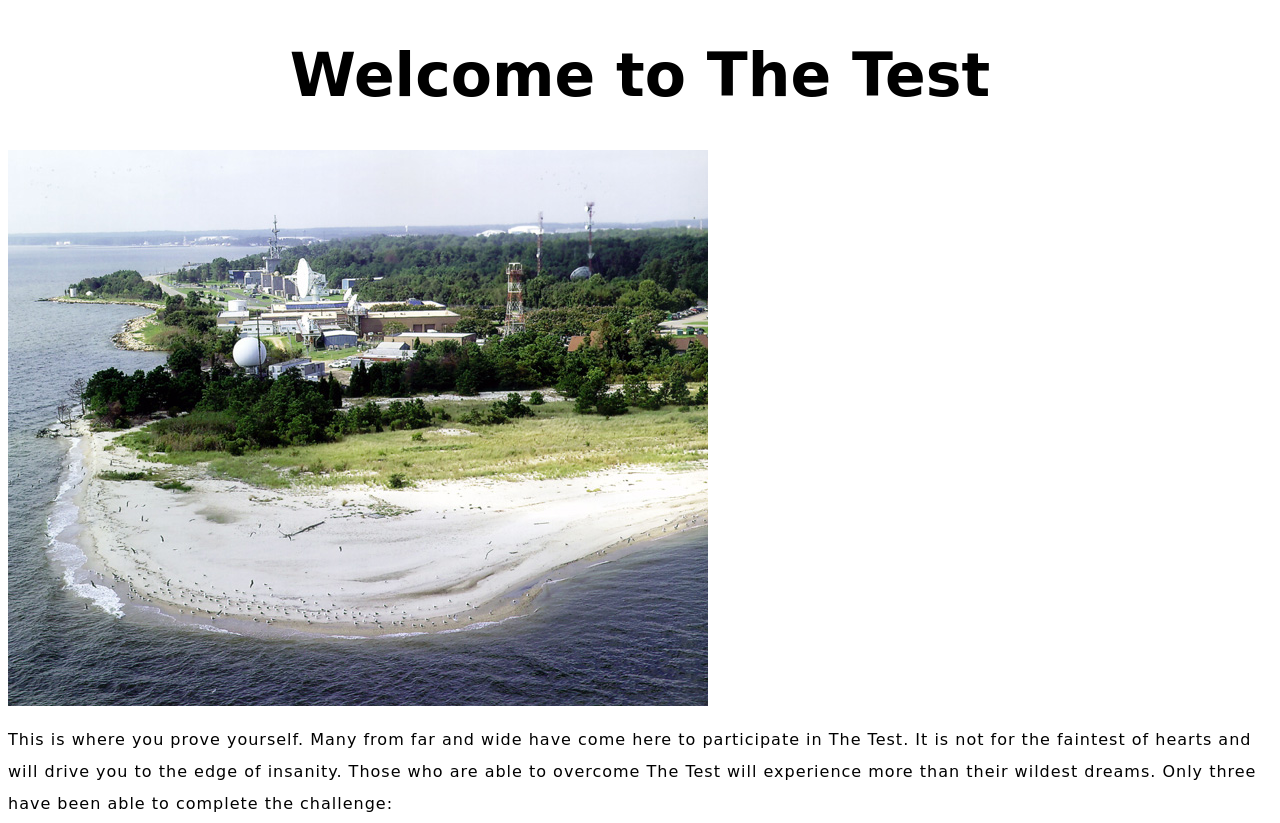
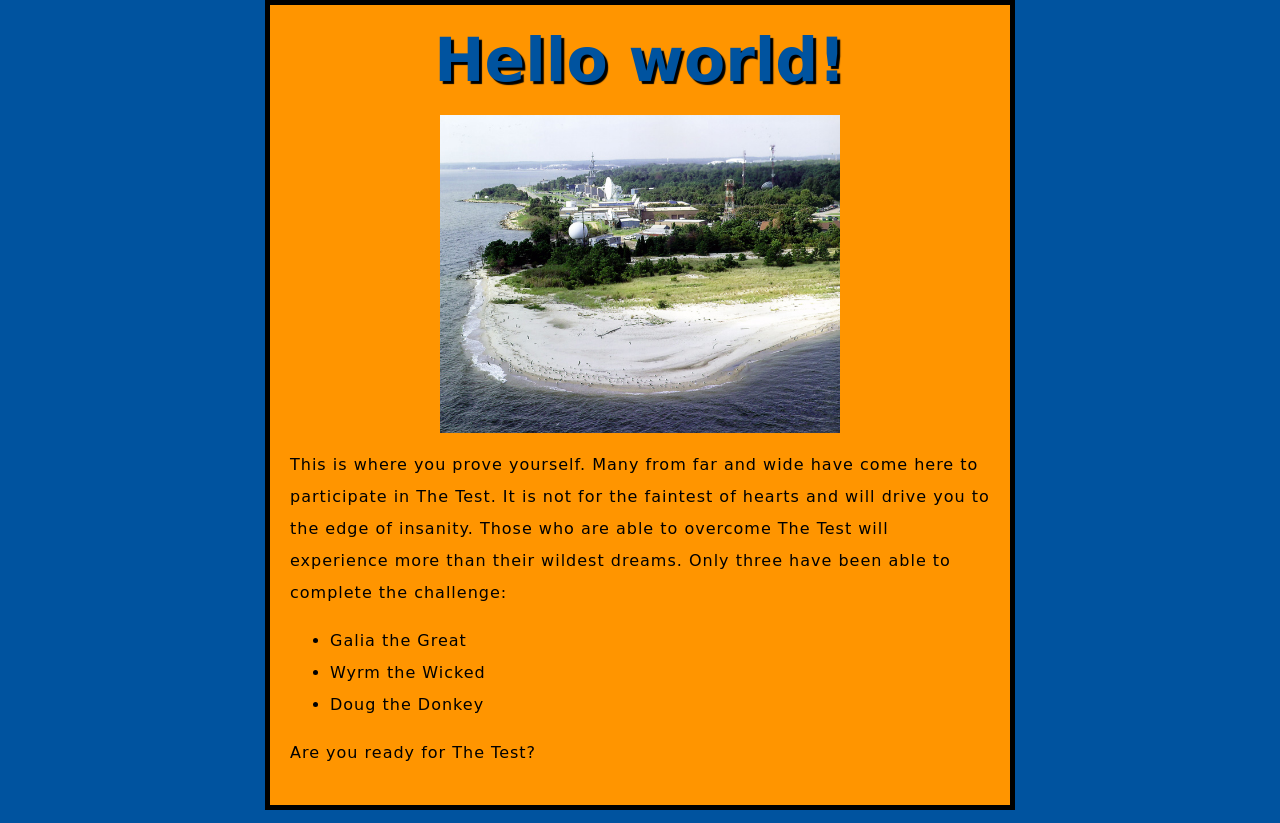
Before and after one commit to mesporas1/ChooseYourOwnAdventureSite, a plain HTML site: page index.html in a window 1280 px wide. Shown: the top 823 px of the page. Drawn offline with Linux system fonts and the light colour scheme; a web font is replaced by a local one.

Commit message:
Added main.js and more styling

```diff
--- a/index.html
+++ b/index.html
@@ -21,5 +21,8 @@
         <li>Doug the Donkey</li>
     </ul>
     <p>Are you ready for The Test?</p>
+
+    <script src="scripts/main.js"></script>
+
   </body>
 </html>
--- /dev/null
+++ b/scripts/main.js
@@ -0,0 +1,7 @@
+var myHeading = document.querySelector('h1');
+myHeading.textContent = 'Hello world!';
+
+function multiply(num1,num2) {
+    var result = num1 * num2;
+    return result;
+  }
--- a/styles/style.css
+++ b/styles/style.css
@@ -1,11 +1,16 @@
 html {
     font-size: 10px; /* px means 'pixels': the base font size is now 10 pixels high  */
     font-family: 'Chicle', cursive; /* this should be the rest of the output you got from Google fonts */
+    background-color: #00539F;
   }
 
   h1 {
     font-size: 60px;
     text-align: center;
+    margin: 0;
+    padding: 20px 0;
+    color: #00539F;
+    text-shadow: 3px 3px 1px black;
   }
 
   p, li {
@@ -13,3 +18,17 @@ html {
     line-height: 2;
     letter-spacing: 1px;
   }
+
+  body{
+    width: 700px;
+    margin: 0 auto;
+    background-color: #FF9500;
+    padding: 0px 20px 20px 20px;
+    border: 5px solid black;
+  }
+
+  img{
+    display: block;
+    margin: 0 auto;
+    width: 400px;
+  }
```
